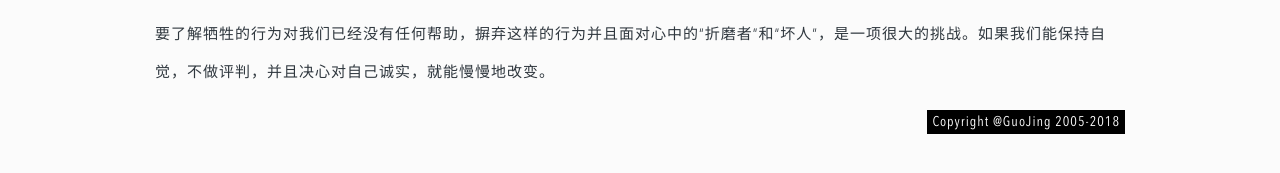
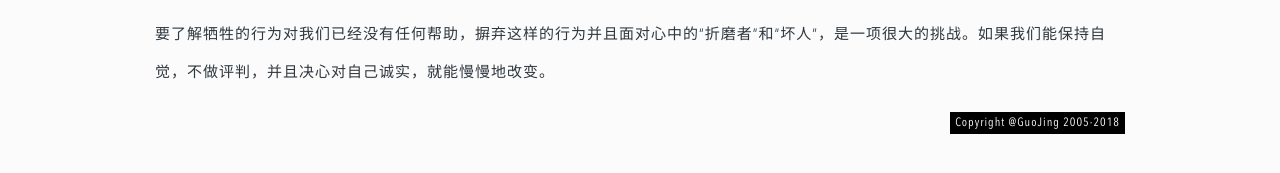
Before and after one commit to GuoJing/blog, a Jekyll site: the page built from _posts/blog/2017/2017-02-27-in-relationship.md, in a window 1280 px wide. Shown: the part 302-475 px from the top of the page. Built offline with Jekyll 4.4.1, drawn with Linux system fonts in a browser that asks for light colours.

Commit message:
auto commit

```diff
--- a/_includes/about.html
+++ b/_includes/about.html
@@ -3,4 +3,4 @@
 <a href="/" style="font-size:14px">返回</a>
 </div>
 -->
-<span style="font-size: 14px; background: black; color: white; padding: 5px;">Copyright @GuoJing 2005-2018</span>
+<span style="font-size: 12px; background: black; color: white; padding: 5px;">Copyright @GuoJing 2005-2018</span>
```
